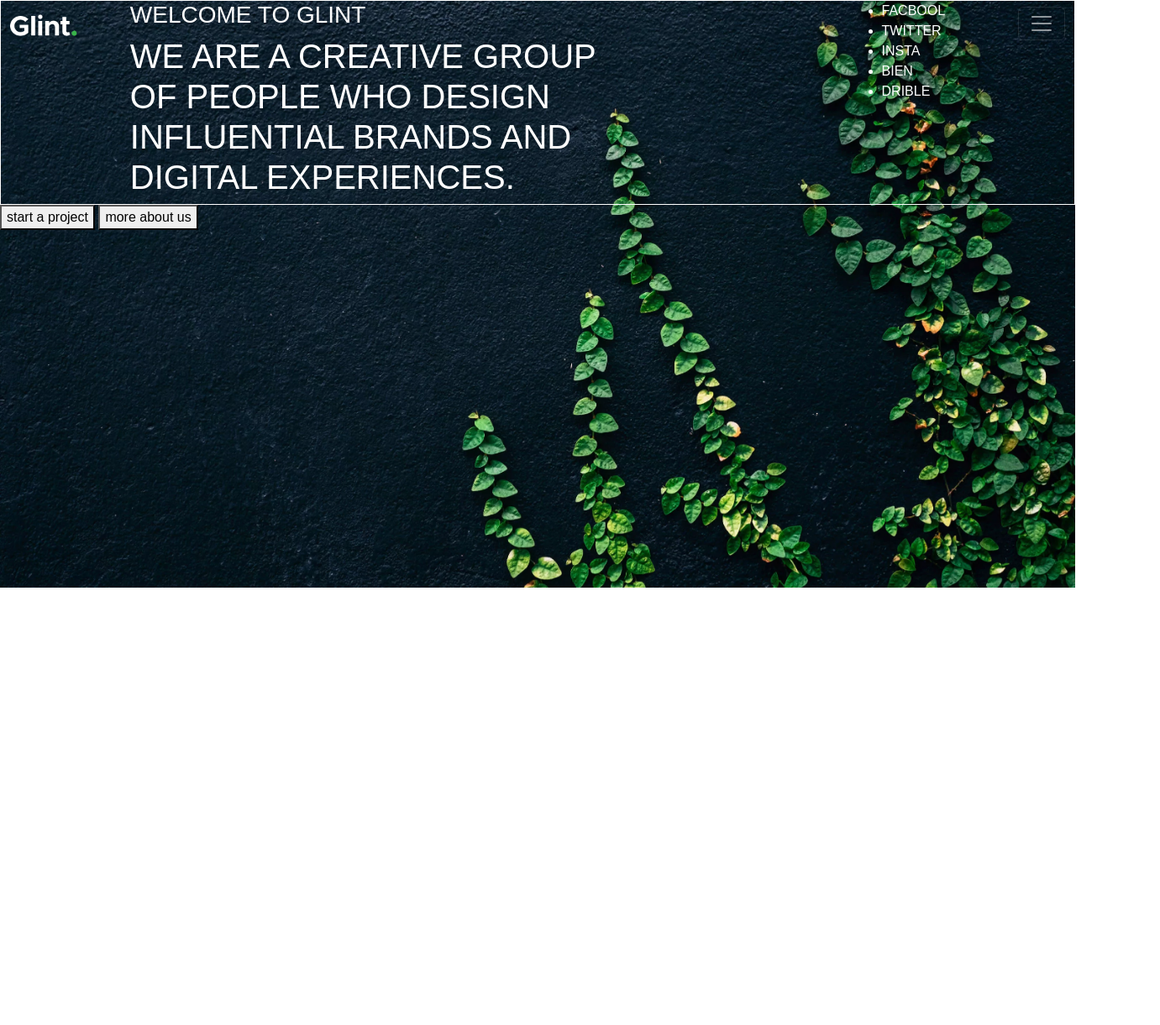
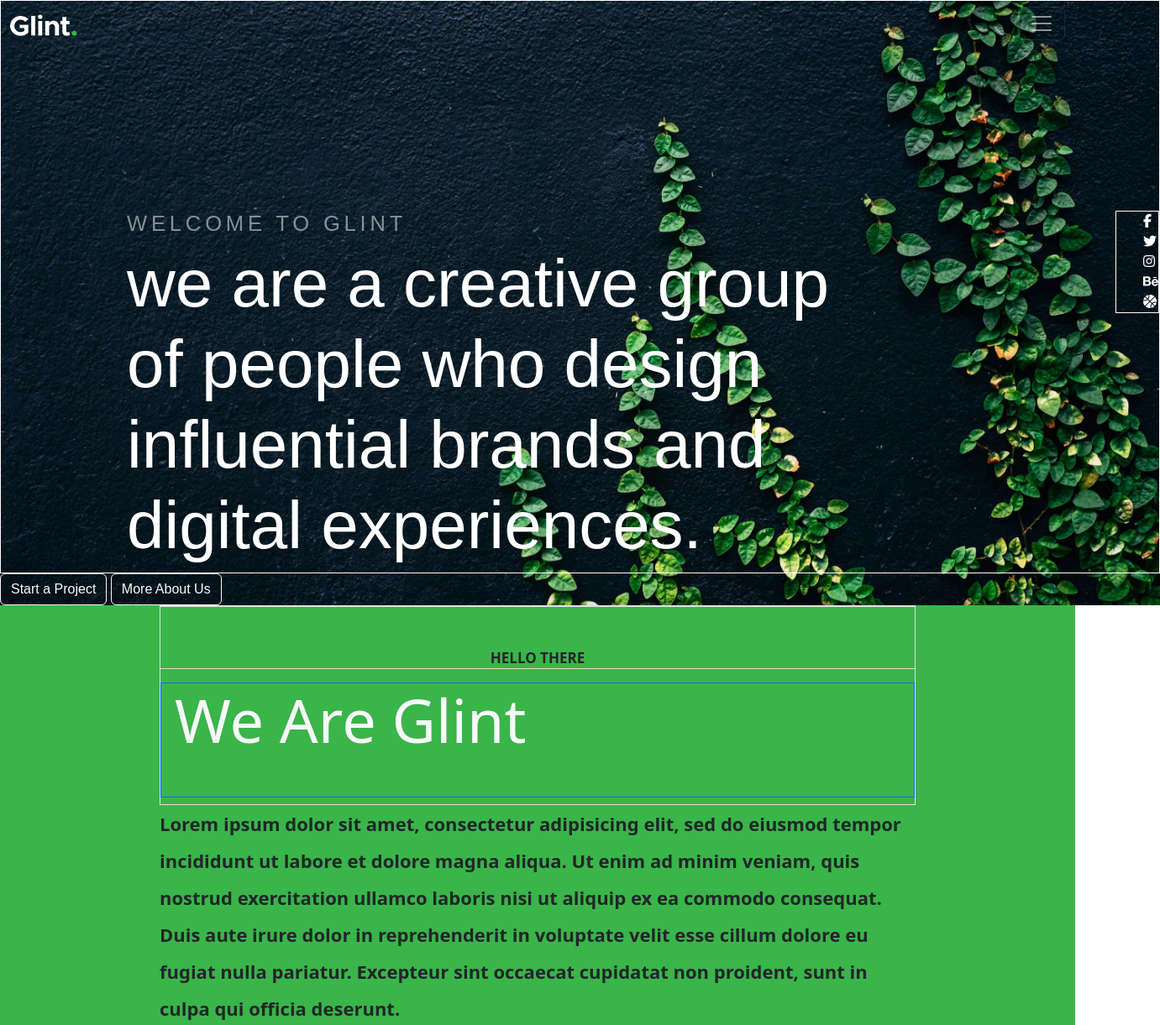
Before and after one commit to MSharjeelhassan/Glint-website-clone, a plain HTML site: page index.html in a window 1280 px wide. Shown: the top 1221 px of the page at 84% size, 1381 px wide, since content can reach past the window. Before the commit the page ends 800 px from the top, so only its background shows below. Drawn offline with nearby package versions, Linux system fonts and the light colour scheme.

Commit message:
working stuck

```diff
--- a/index.html
+++ b/index.html
@@ -8,6 +8,7 @@
 
     <link href="https://cdn.jsdelivr.net/npm/bootstrap@5.3.2/dist/css/bootstrap.min.css" rel="stylesheet"
         integrity="sha384-T3c6CoIi6uLrA9TneNEoa7RxnatzjcDSCmG1MXxSR1GAsXEV/Dwwykc2MPK8M2HN" crossorigin="anonymous">
+    <script src="https://kit.fontawesome.com/9f6a82e063.js" crossorigin="anonymous"></script>
     <link rel="stylesheet" href="style.css">
 </head>
 
@@ -70,17 +71,55 @@
                     </div>
                     <div class="sidelogo">
                         <ul>
-                            <li>facbool</li>
-                            <li>twitter</li>
-                            <li>insta</li>
-                            <li>bien</li>
-                            <li>drible</li>
+                            <li class="rounded-circle"><i class="fa-brands fa-facebook-f"></i></li>
+                            <li><i class="fa-brands fa-twitter"></i></li>
+                            <li><i class="fa-brands fa-instagram"></i>
+                            </li>
+                            <li><i class="fa-brands fa-behance"></i></li>
+                            <li><i class="fa-solid fa-basketball"></i></li>
                         </ul>
                     </div>
 
                 </div>
                 <div class="homebtn">
-                    <button>start a project</button> <button>more about us</button>
+                    <button type="button" class="btn btn-outline-light">Start a Project</button> <button type="button"
+                        class="btn btn-outline-light">More About Us</button>
+                </div>
+            </div>
+
+        </div>
+        <div class="sectionabout">
+            <div class="mainabout mx-auto  flex-column justify-content-around align-items-center" >
+                <div class="abouthead border">
+                    <p class="text-dark size17 text-center pt-5 border-bottom border-top fw-semibold">HELLO THERE</p>
+                    <h1 class="text-light size72 pt-0 pb-5 px-3 border border-primary border-1"> We Are Glint </h1>
+                </div>
+                <div class="aboutcontent lh-lg fw-semibold ">
+                    <p>Lorem ipsum dolor sit amet, consectetur adipisicing elit, sed do eiusmod tempor incididunt ut
+                        labore
+                        et dolore magna aliqua. Ut enim ad minim veniam, quis nostrud exercitation ullamco laboris nisi
+                        ut
+                        aliquip ex ea commodo consequat. Duis aute irure dolor in reprehenderit in voluptate velit esse
+                        cillum dolore eu fugiat nulla pariatur. Excepteur sint occaecat cupidatat non proident, sunt in
+                        culpa qui officia deserunt.</p>
+                </div>
+                <div class="aboutbox">
+                    <div class="award p-5 border fw-bold">
+                        <p class="text-light border border-primary size84">1270</p>
+                        <h3 class="size18">Awards Received</h3>
+                    </div>
+                    <div class="award p-5 border fw-bold">
+                        <p class="text-light size84 ">1505</p>
+                        <h3 class="size18">Cups of Coffee</h3>
+                    </div>
+                    <div class="award p-5 border-end fw-bold">
+                        <p class="text-light size84 ">109</p>
+                        <h3 class="size18">Projects Completed</h3>
+                    </div>
+                    <div class="award p-5 ">
+                        <p class="text-light size84 fw-bold ">102</p>
+                        <h3 class="size18">Happy Clients</h3>
+                    </div>
                 </div>
             </div>
 
--- a/style.css
+++ b/style.css
@@ -1,25 +1,92 @@
-.navhome{width: 100%;
-    height: 700px;
+* {
+  margin: 0px;
+  padding: 0px;
+}
+
+
+.navhome {
+  width: 1381px;
+  /* height: 700px; */
   background-image: url(images/hero-bg.jpg.webp);
   background-size: cover;
   background-repeat: no-repeat;
+  position: sticky;
+  z-index: -10;
 }
-.navhome img{
+
+.navhome img {
   width: 80px;
 }
 
-.sectionhome{
+.sectionhome {
   font-family: "montserrat-medium", sans-serif;
   color: #FFFFFF;
   text-transform: uppercase;
+}
 
-
+.sectionhome h3 {
+  font-size: 1.6rem;
+  color: rgba(255, 255, 255, 0.5);
+  letter-spacing: .3rem;
 
 }
 
-.homecontentlogo{
+.sectionhome h1 {
+  font-size: 5rem;
+  /* line-height: 1.33; */
+  text-transform: lowercase;
+}
+
+.homecontentlogo {
   border: 1px solid white;
   display: flex;
   /* align-items: center; */
-    justify-content: space-around;
+
+  padding-top: 250px;
+  padding-left: 150px;
+  justify-content: space-between;
 }
+
+.sidelogo ul {
+  list-style: none;
+  border: 1px solid white;
+}
+
+/* Section About Start */
+
+.sectionabout {
+
+  background-color: #39b54a;
+  /* display: flex;
+  flex-direction: column;
+  align-items: center;
+  justify-content: space-around; */
+}
+
+.mainabout {
+  width: 900px;
+  /* height: 900px; */
+}
+
+.aboutcontent {
+  font-size: 22px;
+}
+
+.size84 {
+  font-size: 84px;
+  /* font-weight: 900; */
+}
+
+.size18 {
+  font-size: 18px;
+  /* font-weight: 900; */
+  text-align: center;
+}
+.size17{
+  font-size: 17px;
+}
+.size72{
+  font-size: 72px;
+}
+
+/* Section about end */
```
Lines whose indentation alone changed are shown as unchanged.
